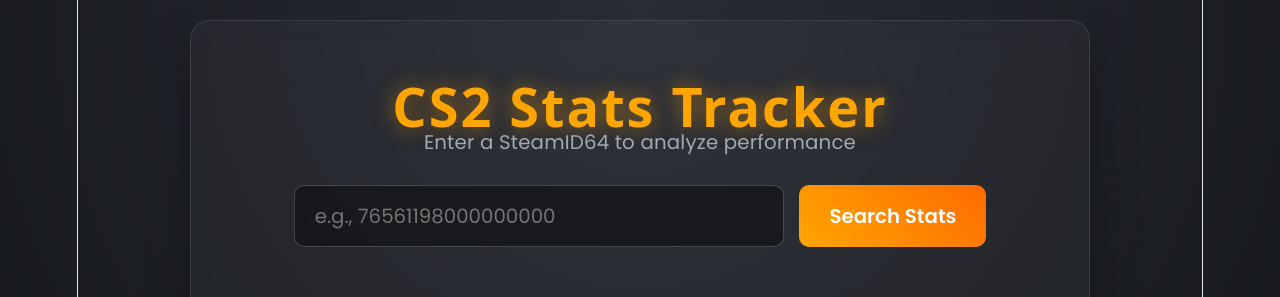
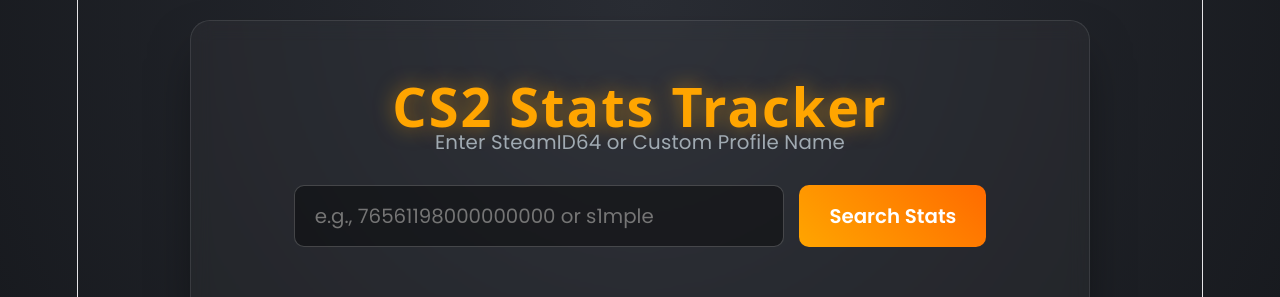
Before and after one commit to vthish/CS2-stats-tracker, a React (Vite) app: page / in a window 1280 px wide. Shown: the top 297 px of the page. Built offline with nearby package versions, Linux system fonts and the light colour scheme.

Commit message:
Updated UI with Glassmorphism and added Steam Vanity URL search support

```diff
--- a/src/App.jsx
+++ b/src/App.jsx
@@ -3,18 +3,17 @@
 import './App.css';
 
 function App() {
-  const [steamId, setSteamId] = useState('');
+  const [steamInput, setSteamInput] = useState('');
   const [stats, setStats] = useState(null);
   const [error, setError] = useState('');
   const [loading, setLoading] = useState(false);
-
 
   const API_KEY = '169DF1566DD9F3A0FD12DD8AA1736FFA';
   const PROXY_URL = 'https://cors-anywhere.herokuapp.com/';
 
   const fetchStats = async () => {
-    if (!steamId) {
-      setError('Please enter a valid SteamID64');
+    if (!steamInput) {
+      setError('Please enter a Steam ID or Profile Name');
       return;
     }
 
@@ -23,16 +22,31 @@
     setLoading(true);
 
     try {
-      const targetUrl = `http://api.steampowered.com/ISteamUserStats/GetUserStatsForGame/v0002/?appid=730&key=${API_KEY}&steamid=${steamId}`;
-      const response = await axios.get(PROXY_URL + targetUrl);
+      let finalSteamId = steamInput.trim();
+
+      if (!/^\d{17}$/.test(finalSteamId)) {
+        const resolveUrl = `${PROXY_URL}http://api.steampowered.com/ISteamUser/ResolveVanityURL/v0001/?key=${API_KEY}&vanityurl=${finalSteamId}`;
+        const resolveRes = await axios.get(resolveUrl);
+
+        if (resolveRes.data && resolveRes.data.response && resolveRes.data.response.success === 1) {
+          finalSteamId = resolveRes.data.response.steamid;
+        } else {
+          setError('Could not find a Steam profile with that name.');
+          setLoading(false);
+          return;
+        }
+      }
+
+      const statsUrl = `${PROXY_URL}http://api.steampowered.com/ISteamUserStats/GetUserStatsForGame/v0002/?appid=730&key=${API_KEY}&steamid=${finalSteamId}`;
+      const response = await axios.get(statsUrl);
 
       if (response.data && response.data.playerstats) {
         setStats(response.data.playerstats.stats);
       } else {
-        setError('No CS2 stats found for this Steam ID. Make sure the profile is public.');
+        setError('No CS2 stats found. Make sure the profile is public.');
       }
     } catch (err) {
-      setError('Error fetching data. Please check the Steam ID or API Key.');
+      setError('Error fetching data. Profile might be private or API issue.');
       console.error(err);
     } finally {
       setLoading(false);
@@ -43,14 +57,14 @@
     <div className="app-wrapper">
       <div className="app-container">
         <h1 className="title-glow">CS2 Stats Tracker</h1>
-        <p className="subtitle">Enter a SteamID64 to analyze performance</p>
+        <p className="subtitle">Enter SteamID64 or Custom Profile Name</p>
 
         <div className="search-box">
           <input
             type="text"
-            placeholder="e.g., 76561198000000000"
-            value={steamId}
-            onChange={(e) => setSteamId(e.target.value)}
+            placeholder="e.g., 76561198000000000 or s1mple"
+            value={steamInput}
+            onChange={(e) => setSteamInput(e.target.value)}
           />
           <button onClick={fetchStats} disabled={loading}>
             {loading ? 'Searching...' : 'Search Stats'}
```
